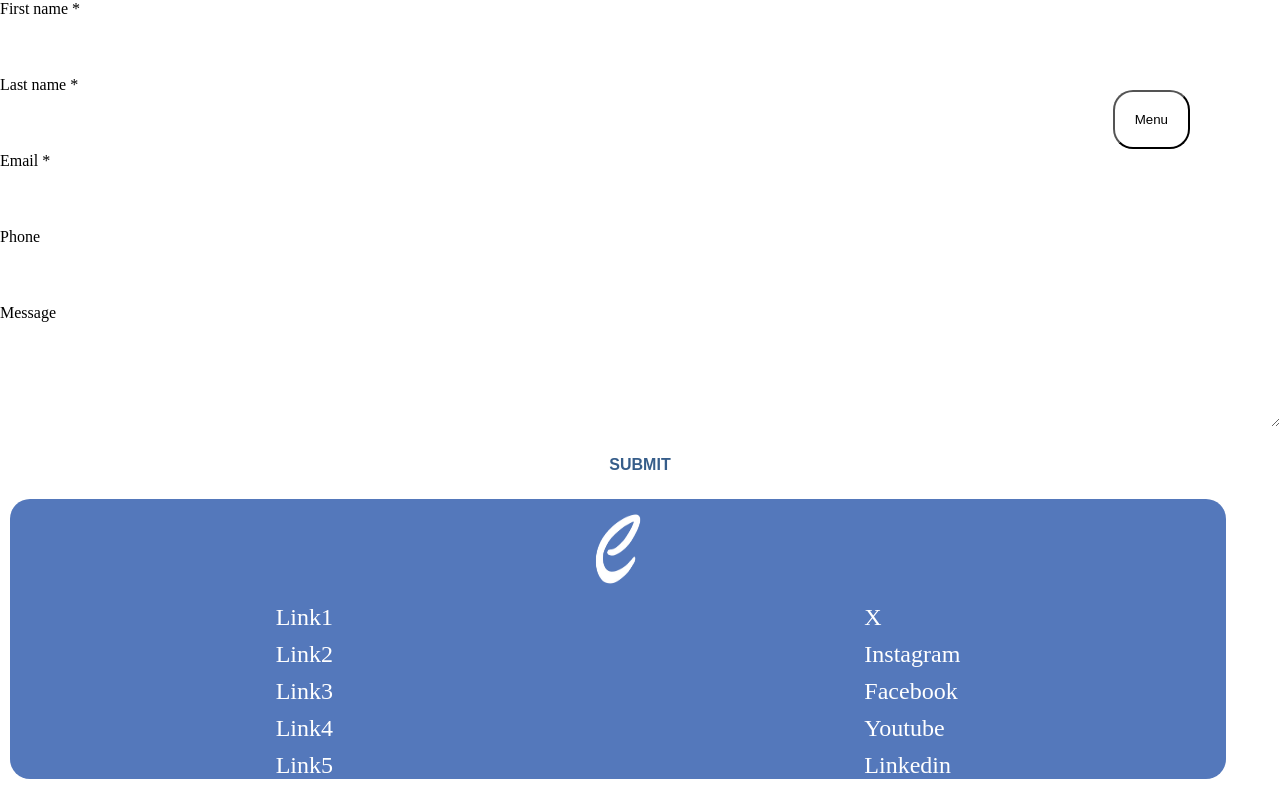
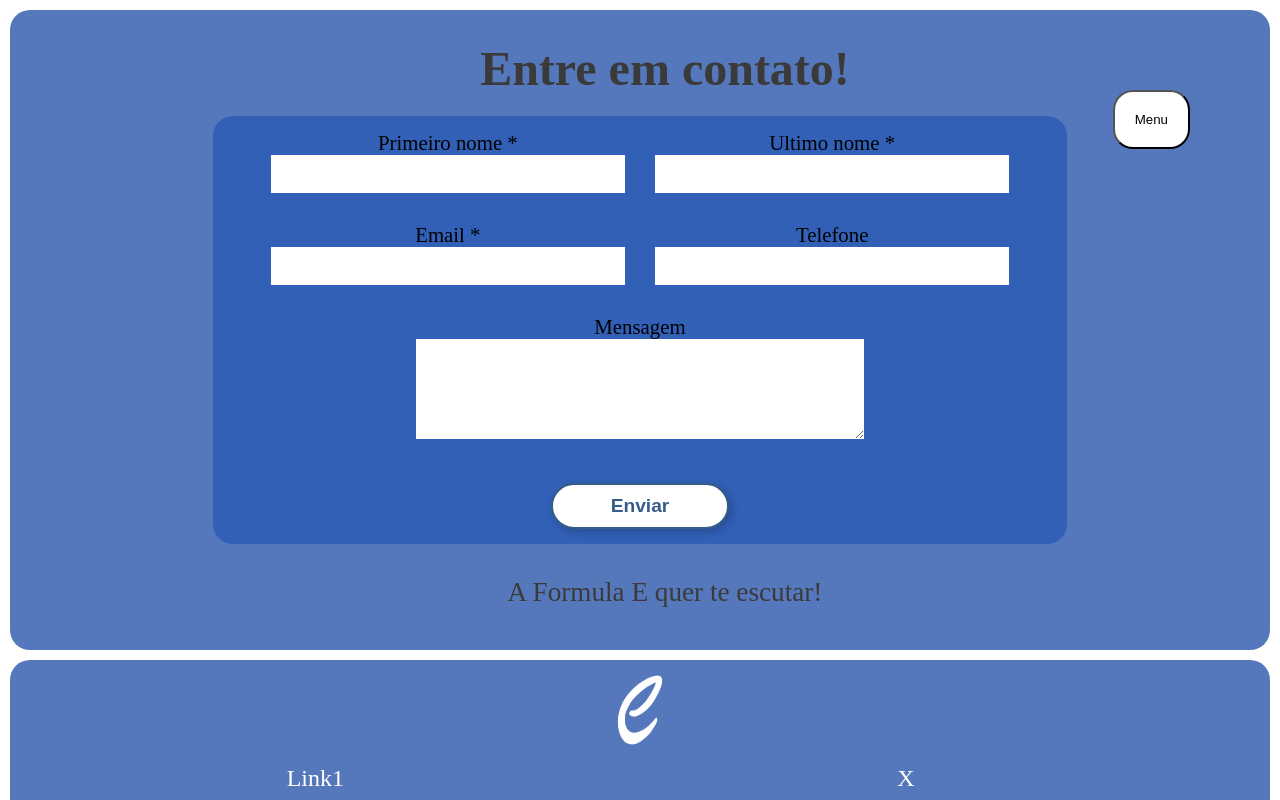
Before and after one commit to MoraisGustavo1/SPRINT-WEB, a React (Vite) app: page /contato in a window 1280 px wide. Shown: the top 800 px of the page. Built offline with nearby package versions, Linux system fonts and the light colour scheme.

Commit message:
Pagina contato

```diff
--- a/package.json
+++ b/package.json
@@ -13,7 +13,8 @@
     "react": "^18.3.1",
     "react-dom": "^18.3.1",
     "react-intersection-observer": "^9.13.1",
-    "react-router-dom": "^6.26.2"
+    "react-router-dom": "^6.26.2",
+    "sweetalert2": "^11.14.1"
   },
   "devDependencies": {
     "@eslint/js": "^9.9.0",
--- a/src/components/footer/Footer.css
+++ b/src/components/footer/Footer.css
@@ -1,6 +1,5 @@
 .Footer{
     background-color: #5478BB;
-    width: 95%;
     height: 35vh;
     margin: 10px;
     border-radius: 20px;
--- a/src/components/menu/Nav.jsx
+++ b/src/components/menu/Nav.jsx
@@ -35,8 +35,8 @@ function Nav() {
                 {showMenu && (
                     <div className={`menu-card ${menuVisible ? 'show' : ''} ${closing ? 'hide' : ''}`}>
                         <ul>
-                            <li><Link to="/">Link 1</Link></li>
-                            <li><Link to="/contato">Link 2</Link></li>
+                            <li><Link to="/">HOME</Link></li>
+                            <li><Link to="/contato">CONTATO</Link></li>
                             <li><Link to="/section3">Link 3</Link></li>
                             <li><Link to="/section4">Link 4</Link></li>
                             <li><Link to="/section5">Link 5</Link></li>
--- a/src/routes/contato/Contato.css
+++ b/src/routes/contato/Contato.css
@@ -1,55 +1,92 @@
+.container-contato {
+    background-color: #5478BB;
+    margin: 10px;
+    border-radius: 20px;
+    height: 80vh;
+    display: flex;
+    flex-direction: column;
+    align-items: center;
+    padding: 20px;
 
-.contact-container {
-    background-color: #365d8a;
-    padding: 30px;
-    border-radius: 8px;
-    box-shadow: 0 4px 8px rgba(0, 0, 0, 0.2);
-    width: 80%;
-    max-width: 600px;
 }
 
 h1 {
-    font-size: 2rem;
+    font-size: 3rem;
     margin-bottom: 10px;
 }
 
-p {
-    font-size: 1.1rem;
-    margin-bottom: 20px;
+.text-ctt {
+    padding-left: 50px;
+    display: flex;
+    flex-direction: column;
+    justify-content: space-around;
+    height: 100%;
+    color: #3B3A3A;
+}
+
+.text-ctt p {
+    font-size: 1.7rem;
+    margin-top: 10px;
+}
+
+form {
+    display: flex;
+    flex-wrap: wrap;
+    width: 70%;
+    align-items: center;
+    justify-content: center;
+    text-align: center;
+    background-color: #3160b6;
+    border-radius: 20px;
 }
 
 .form-row {
-    margin-bottom: 15px;
+    padding: 15px;
+    width: 45%;  /* Ajusta para que cada linha ocupe 45% da largura, mantendo lado a lado */
+    box-sizing: border-box;
+}
+.form-message{
+    padding: 15px;
+    width: 56%;  /* Ajusta para que cada linha ocupe 45% da largura, mantendo lado a lado */
+    box-sizing: border-box;
+    align-self: center;
+}
+.form-row textarea {
+    width: 93%;  /* Deixa o textarea ocupar mais espaço */
 }
 
+
 label {
-    display: block;
-    margin-bottom: 5px;
-    font-size: 1rem;
+    font-size: 1.3rem;
 }
 
 input, textarea {
     width: 100%;
     padding: 10px;
     border: none;
-    border-radius: 4px;
     font-size: 1rem;
 }
 
-textarea {
+#message {
     height: 100px;
+
 }
 
-input[type="submit"] {
+.form-row button {
     background-color: #fff;
     color: #365d8a;
     font-weight: bold;
     cursor: pointer;
     padding: 10px;
-    width: 100%;
+    width: 50%;
+    margin-top: 10px;
+    border: 2px solid #365d8a;
+    border-radius: 50px;
+    box-shadow: 3px 3px 8px rgba(0, 0, 0, 0.2);
+    font-size: 1.2rem;
     transition: background-color 0.3s;
 }
 
-input[type="submit"]:hover {
+.form-row button:hover {
     background-color: #cfcfcf;
 }
--- a/src/routes/contato/Contato.jsx
+++ b/src/routes/contato/Contato.jsx
@@ -1,39 +1,63 @@
-import './Contato.css'
+import './Contato.css';
+import Swal from 'sweetalert2';
 
-function Contato (){
-    return(
+function Contato() {
+  const alertCtt = (event) => {
+    event.preventDefault(); // Previne o envio do formulário
+
+    // Pega o formulário
+    const form = event.target.closest('form');
+
+    // Verifica se o formulário é válido
+    if (form.checkValidity()) {
+      Swal.fire({
+        title: "Good job!",
+        text: "You clicked the button!",
+        icon: "success"
+      });
+    } else {
+      // Se o formulário não for válido, mostre a mensagem de erro padrão de HTML5
+      form.reportValidity();
+    }
+  };
+
+  return (
     <>
-        <section className="Contato">
+      <section className="container-contato">
         <div className="text-ctt">
-
+          <h1>Entre em contato!</h1>
         </div>
-            <form action="#" method="post">
-            <div class="form-row">
-                <label for="first-name">First name *</label>
-                <input type="text" id="first-name" name="first-name" required/>
+        <form action="">
+          <div className="form-row">
+            <label htmlFor="first-name">Primeiro nome *</label>
+            <input type="text" id="first-name" name="first-name" required />
           </div>
-            <div class="form-row">
-                <label for="last-name">Last name *</label>
-                <input type="text" id="last-name" name="last-name" required/>
+          <div className="form-row">
+            <label htmlFor="last-name">Ultimo nome *</label>
+            <input type="text" id="last-name" name="last-name" required />
           </div>
-            <div class="form-row">
-                <label for="email">Email *</label>
-                <input type="email" id="email" name="email" required/>
+          <div className="form-row">
+            <label htmlFor="email">Email *</label>
+            <input type="email" id="email" name="email" required />
           </div>
-            <div class="form-row">
-                <label for="phone">Phone</label>
-                <input type="tel" id="phone" name="phone"/>
+          <div className="form-row">
+            <label htmlFor="phone">Telefone</label>
+            <input type="tel" id="phone" name="phone" />
           </div>
-            <div class="form-row">
-                <label for="message">Message</label>
+          <div className="form-message">
+            <label htmlFor="message">Mensagem</label>
             <textarea id="message" name="message"></textarea>
           </div>
-            <div class="form-row">
-                <input type="submit" value="SUBMIT"/>
+          <div className="form-row">
+            <button onClick={alertCtt}>Enviar</button>
           </div>
         </form>
+        <div className="text-ctt">
+          <p>A Formula E quer te escutar!</p>
+        </div>
       </section>
     </>
-    )
+  );
 }
-export default Contato
+
+export default Contato;
```
Also changed, not shown: 1 other file (tests, documents, lock files or other folders). Lines whose indentation alone changed are shown as unchanged.
